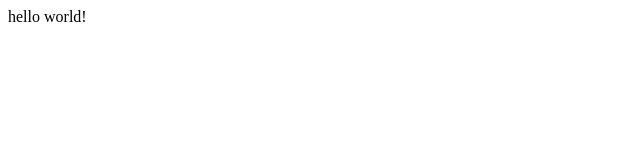
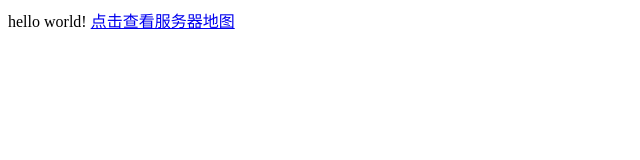
Before and after one commit to az689/az689.github.io, a plain HTML site: page index.html in a window 1280 px wide. Shown: the whole page, without its empty margins (0-640 px from the left). Drawn offline with Linux system fonts and the light colour scheme.

Commit message:
Update index.html

```diff
--- a/index.html
+++ b/index.html
@@ -1 +1,2 @@
 hello world!
+<a href="/mmsjmcservermap.html">点击查看服务器地图</a>
```
